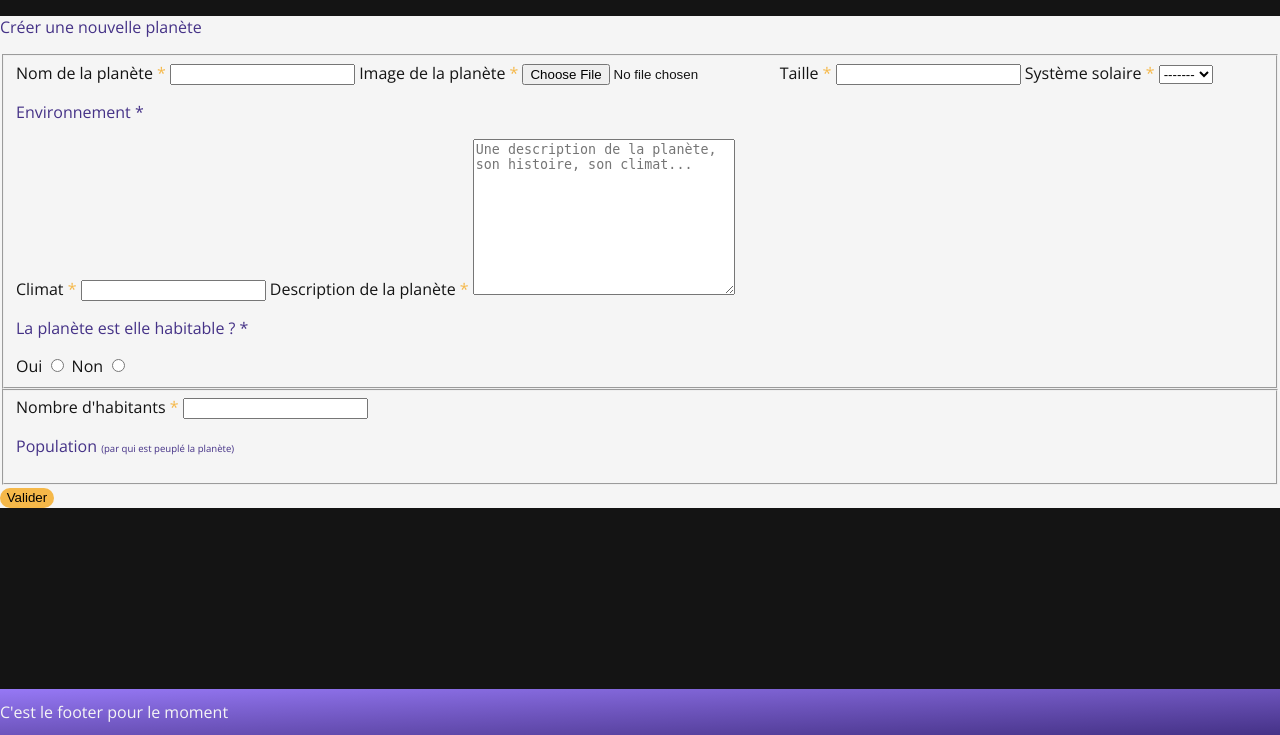
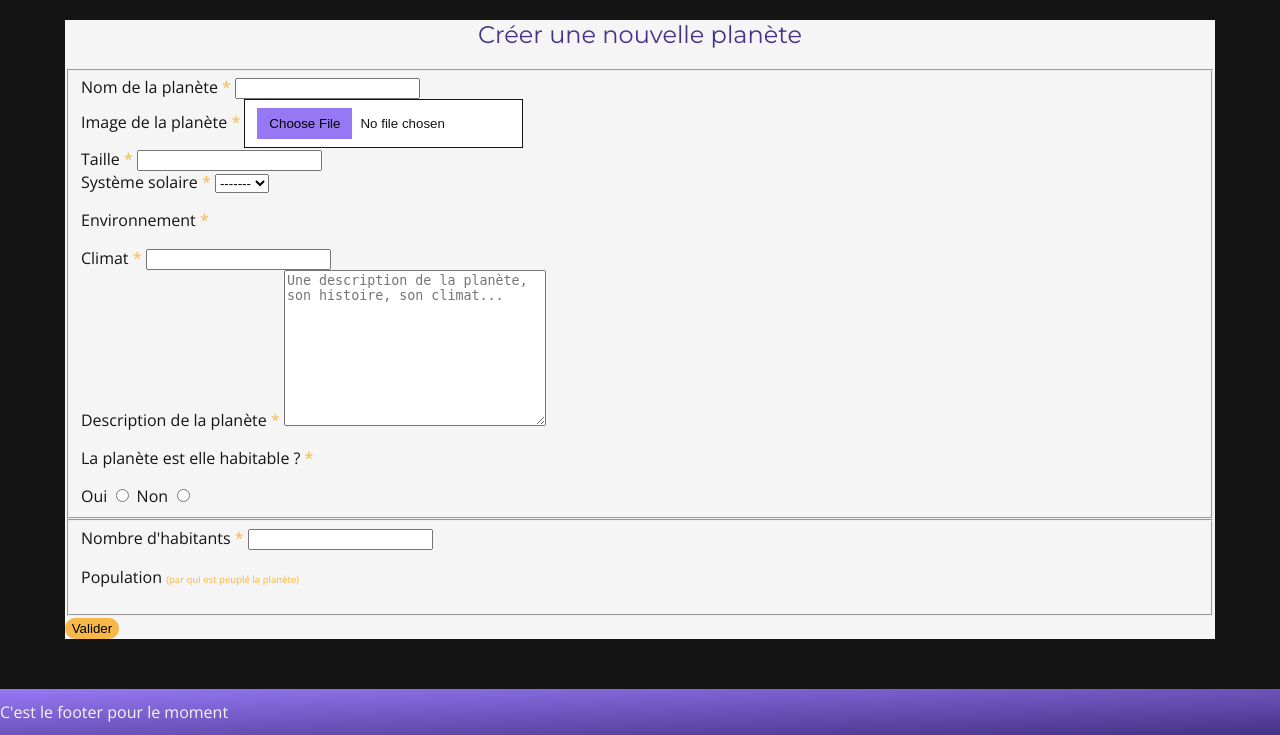
Before and after one commit to ISaejinI/Astra, a PHP site: page /index.php?url=createPlanet in a window 1280 px wide. Shown: the part 65-800 px from the top of the page. Run offline with PHP 8.4, Linux system fonts and the light colour scheme; data that the repository does not hold is empty.

Commit message:
Modifs corrections formulaire et visuel

```diff
--- a/CSS/main.css
+++ b/CSS/main.css
@@ -223,14 +223,34 @@ main {
 
 /* -- CRÉATION DE PLANETE -- */
 .box-form {
+  margin-left: auto;
+  margin-right: auto;
   background-color: #F5F5F5;
   color: #141414;
+  max-width: 1150px;
 }
-.box-form p {
+.box-form h1 {
   color: #453287;
+  text-align: center;
 }
-.box-form label span {
+.box-form span {
   color: #F5B849;
+}
+.box-form input[type=file] {
+  color: #141414;
+  padding: 8px 12px;
+  background-color: white;
+  border: 1px solid #141414;
+}
+.box-form input[type=file]::file-selector-button {
+  margin-right: 8px;
+  border: none;
+  background-color: #9678F5;
+  padding: 8px 12px;
+  cursor: pointer;
+}
+.box-form input[type=file]::file-selector-button:hover {
+  background-color: #453287;
 }
 
 /*# sourceMappingURL=main.css.map */
--- a/CSS/main.scss
+++ b/CSS/main.scss
@@ -82,6 +82,7 @@ footer {
             display: flex;
             flex-direction: column;
             align-items: center;
+
             p {
                 font-size: 1.5em;
             }
@@ -92,7 +93,8 @@ footer {
         }
     }
 
-    &-button-next, &-button-prev {
+    &-button-next,
+    &-button-prev {
         &::after {
             display: none;
         }
@@ -209,16 +211,37 @@ main {
 /* -- CRÉATION DE PLANETE -- */
 
 .box-form {
+    margin-left: auto;
+    margin-right: auto;
     background-color: $white;
     color: $black;
+    max-width: 1150px;
 
-    p {
+    h1 {
         color: $dark-purple;
+        text-align: center;
     }
 
-    label {
-        span {
-            color: $dark-yellow;
+    span {
+        color: $dark-yellow;
+    }
+
+    input[type=file] {
+        color: $black;
+        padding: 8px 12px;
+        background-color: white;
+        border: 1px solid $black;
+
+        &::file-selector-button{
+            margin-right: 8px;
+            border: none;
+            background-color: $light-purple;
+            padding: 8px 12px;
+            cursor: pointer;
+
+            &:hover {
+                background-color: $dark-purple;
+            }
         }
     }
 }
--- a/views/createPlanet.php
+++ b/views/createPlanet.php
@@ -1,18 +1,25 @@
 <section class="creation">
     <div class="box-form">
-        <p>Créer une nouvelle planète</p>
+        <h1>Créer une nouvelle planète</h1>
 
         <form action="" method="post" enctype="multipart/form-data">
             <fieldset>
+                <div>
                     <label for="name">Nom de la planète <span>*</span></label>
                     <input type="text" name="name" id="name" required>
+                </div>
 
+                <div>
                     <label for="img">Image de la planète <span>*</span></label>
                     <input type="file" name="img" id="img" accept=".png" required>
+                </div>
 
+                <div>
                     <label for="taille">Taille <span>*</span></label>
                     <input type="number" name="taille" id="taille" required>
+                </div>
 
+                <div>
                     <label for="galaxie">Système solaire <span>*</span></label>
                     <select name="galaxie" id="galaxie">
                         <option value="">-------</option>
@@ -27,7 +34,9 @@
 
                         ?>
                     </select>
+                </div>
 
+                <div>
                     <p>Environnement <span>*</span></p>
 
                     <?php
@@ -40,24 +49,34 @@
                         echo '<label for="' . $line["name"] . '">' . $line["name"] . '</label>';
                     }
                     ?>
+                </div>
 
+                <div>
                     <label for="climat">Climat <span>*</span></label>
                     <input type="text" name="climat" id="climat" required>
+                </div>
 
+                <div>
                     <label for="desc">Description de la planète <span>*</span></label>
                     <textarea name="desc" rows="10" cols="30" placeholder="Une description de la planète, son histoire, son climat..."></textarea>
+                </div>
 
+                <div>
                     <p>La planète est elle habitable ? <span>*</span></p>
                     <label for="oui">Oui</label>
                     <input type="radio" id="oui" name="habitable" value="TRUE">
-
                     <label for="non">Non</label>
                     <input type="radio" id="non" name="habitable" value="FALSE">
+                </div>
+
             </fieldset>
             <fieldset>
+                <div>
                     <label for="nbhab">Nombre d'habitants <span>*</span></label>
                     <input type="number" name="nbhab" id="nbhab" required>
+                </div>
 
+                <div>
                     <p>Population <span style="font-size: 0.6em;">(par qui est peuplé la planète)</span></p>
 
                     <?php
@@ -70,6 +89,8 @@
                         echo '<label for="' . $line["name"] . '">' . $line["name"] . '</label>';
                     }
                     ?>
+                </div>
+
             </fieldset>
             <input type="submit" value="Valider" class="bu-head">
         </form>
```
Also changed, not shown: models/form.php (+5 -6 lines), src/20240430081835.png (added), src/20240430085857.png (added), 7 other files. Lines whose indentation alone changed are shown as unchanged.
